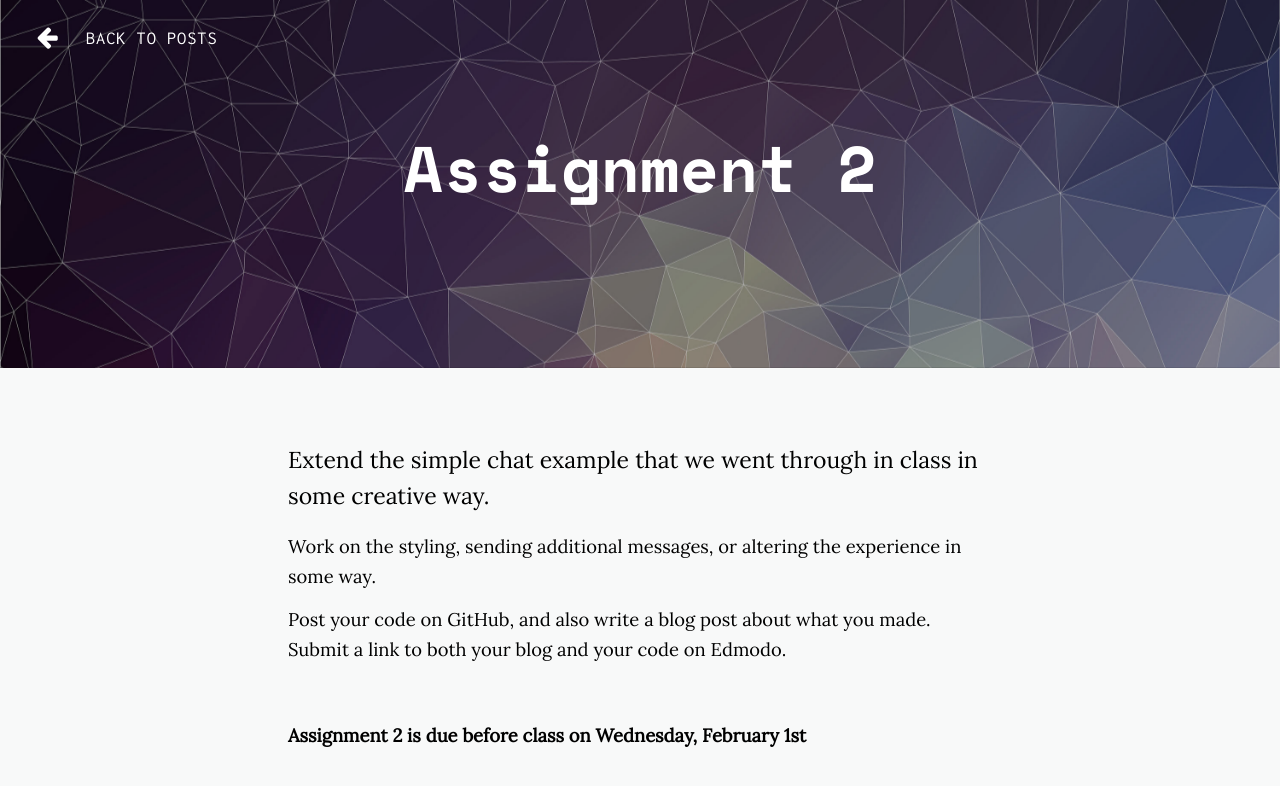
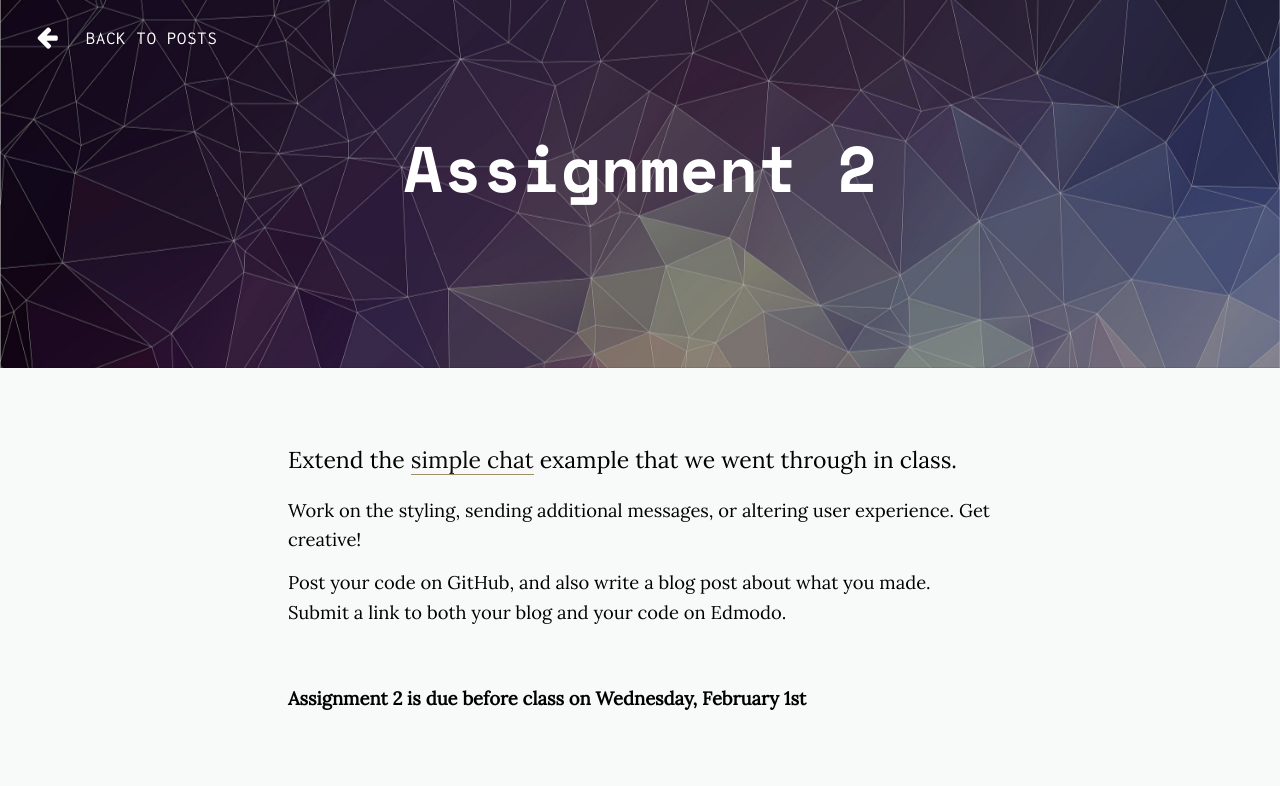
Before and after one commit to coloringchaos/rtw-s17, a Jekyll site: the page built from _posts/2017-1-25-assignment2.md, in a window 1280 px wide. Shown: the top 786 px of the page. Built offline with Jekyll 4.4.1, drawn with Linux system fonts in a browser that asks for light colours; nearby versions of some CDN libraries; a script that is not in the unit is left out.

Commit message:
assignment 2 update

```diff
--- a/_posts/2017-1-25-assignment2.md
+++ b/_posts/2017-1-25-assignment2.md
@@ -8,9 +8,9 @@ permalink: /assignment-2/
 
 ---
 
-Extend the simple chat example that we went through in class in some creative way.
+Extend the [simple chat](/rtw-s17/simple-chat/) example that we went through in class.
 
-Work on the styling, sending additional messages, or altering the experience in some way.
+Work on the styling, sending additional messages, or altering user experience. Get creative!
 
 Post your code on GitHub, and also write a blog post about what you made. Submit a link to both your blog and your code on Edmodo.
 
```
